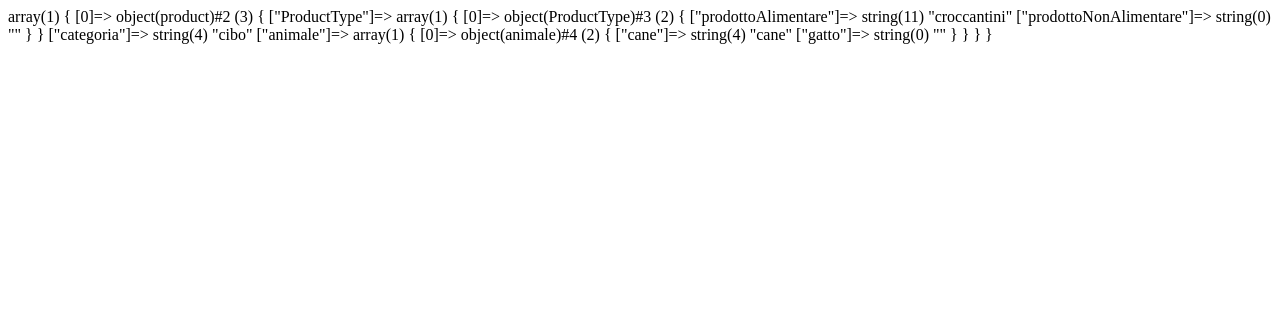
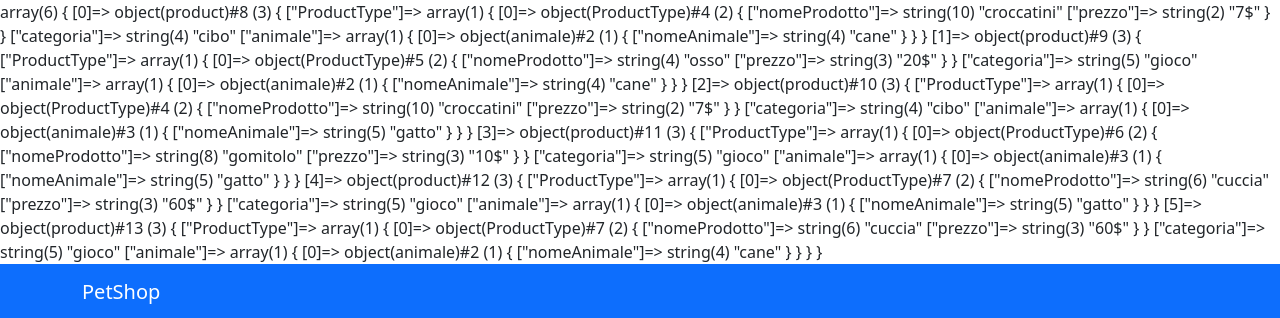
Before and after one commit to andreamastro98/php-oop-2, a PHP site: page / in a window 1280 px wide. Shown: the top 318 px of the page. Before the commit the page ends 44 px from the top, so only its background shows below. Run offline with PHP 8.4, Linux system fonts and the light colour scheme.

Commit message:
modifiche alla struttura del prodotto

```diff
--- a/database/db.php
+++ b/database/db.php
@@ -4,9 +4,21 @@ require_once __DIR__ . '/../models/products.php';
 require_once __DIR__ . '/../models/productType.php';
 require_once __DIR__ . '/../models/animale.php';
 
+$cane = new animale('cane');
+$gatto = new animale('gatto');
+$croccantini = new productType('croccatini','7$');
+$osso = new productType('osso', '20$');
+$gomitolo = new productType('gomitolo', '10$');
+$cuccia = new productType('cuccia', '60$');
+
 
 $arrayProducts = [
-    new product([new ProductType('croccantini','')], 'cibo',[new animale('cane','')])
+    new product([$croccantini], 'cibo', [$cane]),
+    new product([$osso], 'gioco',[$cane]),
+    new product([$croccantini], 'cibo',[$gatto]),
+    new product([$gomitolo], 'gioco',[$gatto]),
+    new product([$cuccia], 'gioco', [$gatto]),
+    new product([$cuccia], 'gioco', [$cane]),
 ];
 
 var_dump($arrayProducts)
--- a/index.php
+++ b/index.php
@@ -12,11 +12,30 @@ require_once __DIR__ . '/database/db.php';
     <meta charset="UTF-8">
     <meta http-equiv="X-UA-Compatible" content="IE=edge">
     <meta name="viewport" content="width=device-width, initial-scale=1.0">
+    <link href="https://cdn.jsdelivr.net/npm/bootstrap@5.3.0/dist/css/bootstrap.min.css" rel="stylesheet" integrity="sha384-9ndCyUaIbzAi2FUVXJi0CjmCapSmO7SnpJef0486qhLnuZ2cdeRhO02iuK6FUUVM" crossorigin="anonymous">
     <title>php-oop-2</title>
 </head>
 
 <body>
 
+    <!-- nav -->
+    <nav class="navbar bg-primary" data-bs-theme="dark">
+        <div class="container d-flex align-items-center">
+            <a class="navbar-brand">PetShop</a>
+        </div>
+    </nav>
+
+    <div class="container row">
+        <?php foreach ($arrayProducts as $elem) { ?>
+            <div class="card col-4 gap-3" style="width: 18rem;">
+                <img src="https://images.unsplash.com/photo-1597843786411-a7fa8ad44a95?ixlib=rb-4.0.3&ixid=M3wxMjA3fDB8MHxwaG90by1wYWdlfHx8fGVufDB8fHx8fA%3D%3D&auto=format&fit=crop&w=1470&q=80" class="card-img-top" alt="...">
+                <div class="card-body">
+                    <p class="card-text">Some quick example text to build on the card title and make up the bulk of the card's content.</p>
+                </div>
+            <?php } ?>
+            </div>
+
+            <script src="https://cdn.jsdelivr.net/npm/bootstrap@5.3.0/dist/js/bootstrap.bundle.min.js" integrity="sha384-geWF76RCwLtnZ8qwWowPQNguL3RmwHVBC9FhGdlKrxdiJJigb/j/68SIy3Te4Bkz" crossorigin="anonymous"></script>
 </body>
 
 </html>
--- a/models/animale.php
+++ b/models/animale.php
@@ -2,12 +2,11 @@
 
 class animale{
 
-    public $cane;
-    public $gatto;
+    public $nomeAnimale;
 
-    function __construct($cane, $gatto)
+
+    function __construct($nomeAnimale)
     {
-        $this->cane = $cane;
-        $this->gatto = $gatto;
+        $this->nomeAnimale = $nomeAnimale;
     }
 }
--- a/models/productType.php
+++ b/models/productType.php
@@ -2,12 +2,12 @@
 
 class ProductType{
 
-    public $prodottoAlimentare;
-    public $prodottoNonAlimentare;
+    public $nomeProdotto;
+    public $prezzo;
 
-    function __construct($prodottoAlimentare, $prodottoNonAlimentare)
+    function __construct($nomeProdotto, $prezzo)
     {
-        $this->prodottoAlimentare = $prodottoAlimentare;
-        $this->prodottoNonAlimentare = $prodottoNonAlimentare;
+        $this->nomeProdotto = $nomeProdotto;
+        $this->prezzo = $prezzo;
     }
 }
```
